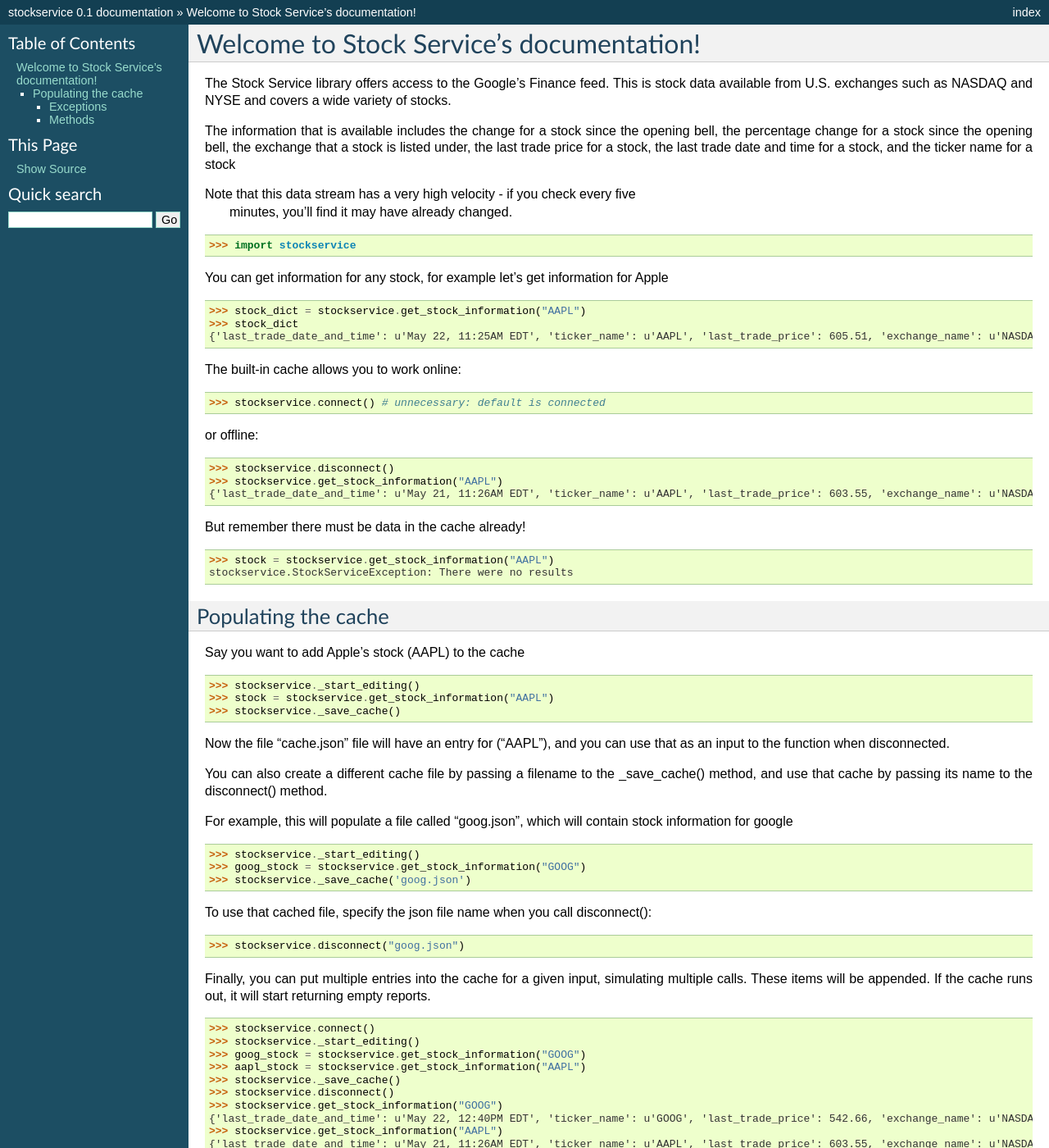
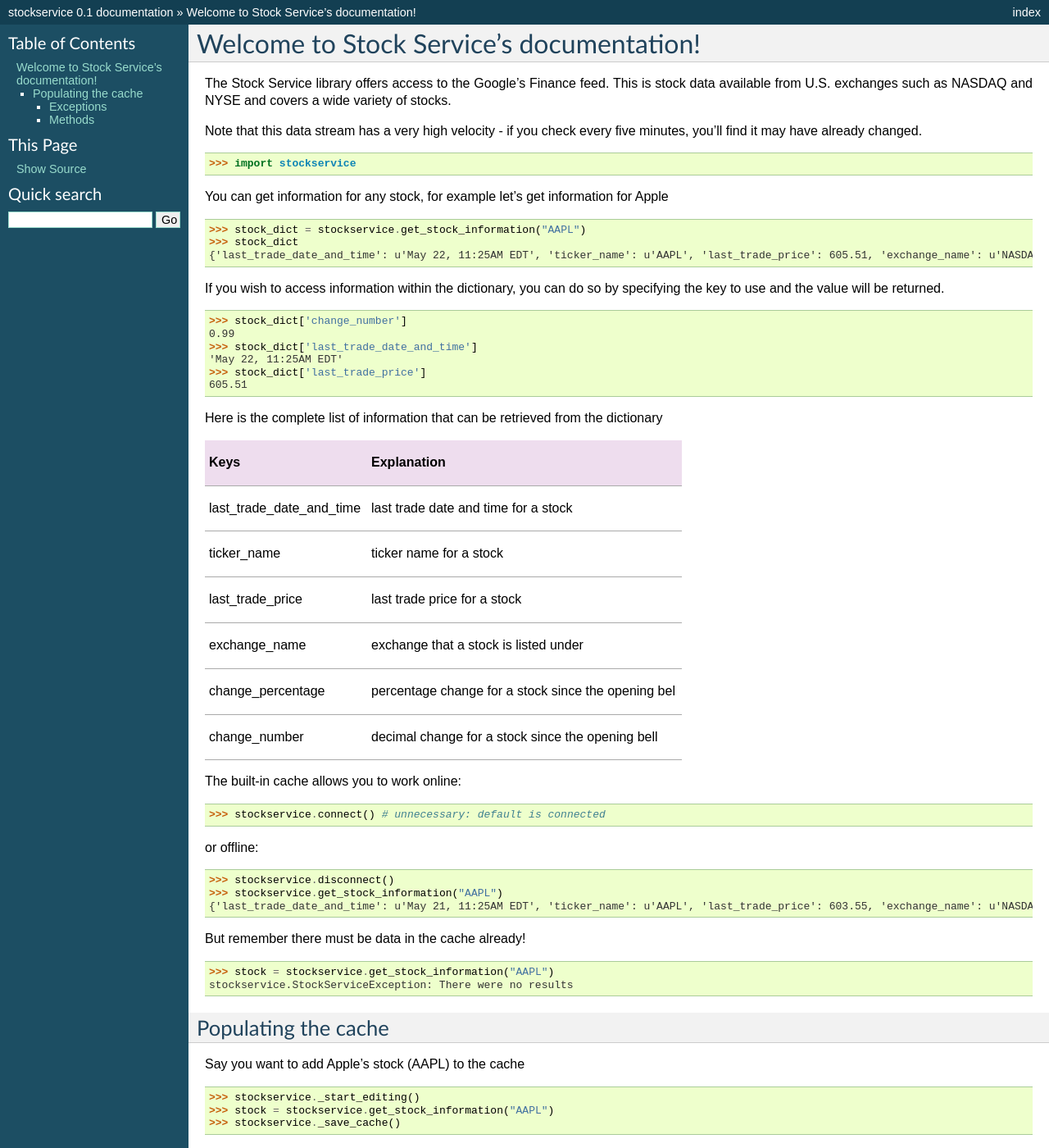
Before and after one commit to RealTimeWeb/stocks, a Sphinx documentation site: the page built from python/docs/index.rst, in a window 1280 px wide and 1400 px high. Shown: the whole window at 82% size. Built offline with Sphinx 7.4.7, drawn with Linux system fonts in a browser that asks for light colours.

Commit message:
Finished with documentation

```diff
--- a/python/docs/index.rst
+++ b/python/docs/index.rst
@@ -11,13 +11,7 @@ The Stock Service library offers access to the Google's Finance feed.
 This is stock data available from U.S. exchanges such as NASDAQ and NYSE and
 covers a wide variety of stocks.
 
-The information that is available includes the change for a stock since the
-opening bell, the percentage change for a stock since the opening bell, the
-exchange that a stock is listed under, the last trade price for a stock,
-the last trade date and time for a stock, and the ticker name for a stock
-
-Note that this data stream has a very high velocity - if you check every five
- minutes, you'll find it may have already changed.
+Note that this data stream has a very high velocity - if you check every five minutes, you'll find it may have already changed.
 
 >>> import stockservice
 
@@ -26,6 +20,29 @@ You can get information for any stock, for example let's get information for App
 >>> stock_dict = stockservice.get_stock_information("AAPL")
 >>> stock_dict
 {'last_trade_date_and_time': u'May 22, 11:25AM EDT', 'ticker_name': u'AAPL', 'last_trade_price': 605.51, 'exchange_name': u'NASDAQ', 'change_percentage': -0.13, 'change_number': -0.8}
+
+If you wish to access information within the dictionary, you can do so by
+specifying the key to use and the value will be returned.
+
+>>> stock_dict['change_number']
+0.99
+>>> stock_dict['last_trade_date_and_time']
+'May 22, 11:25AM EDT'
+>>> stock_dict['last_trade_price']
+605.51
+
+Here is the complete list of information that can be retrieved from the dictionary
+
+========================  ============
+Keys                      Explanation
+========================  ============
+last_trade_date_and_time  last trade date and time for a stock
+ticker_name               ticker name for a stock
+last_trade_price          last trade price for a stock
+exchange_name             exchange that a stock is listed under
+change_percentage         percentage change for a stock since the opening bel
+change_number             decimal change for a stock since the opening bell
+========================  ============
 
 .. Other Possible Fields
     id              Internal Google Security ID?
@@ -66,7 +83,7 @@ or offline:
 
 >>> stockservice.disconnect()
 >>> stockservice.get_stock_information("AAPL")
-{'last_trade_date_and_time': u'May 21, 11:26AM EDT', 'ticker_name': u'AAPL', 'last_trade_price': 603.55, 'exchange_name': u'NASDAQ', 'change_percentage': -0.19, 'change_number': -1.16}
+{'last_trade_date_and_time': u'May 21, 11:25AM EDT', 'ticker_name': u'AAPL', 'last_trade_price': 603.55, 'exchange_name': u'NASDAQ', 'change_percentage': -0.19, 'change_number': -1.16}
 
 But remember there must be data in the cache already!
 
```
Also changed, not shown: other parts of python/docs/index.rst (+0 -12 lines), 7 other files.
